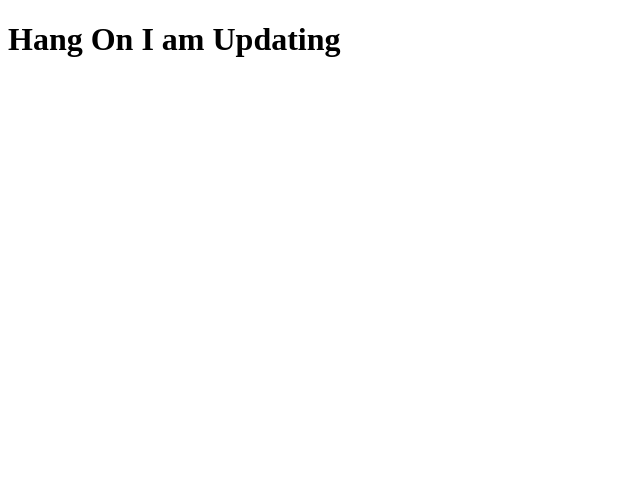
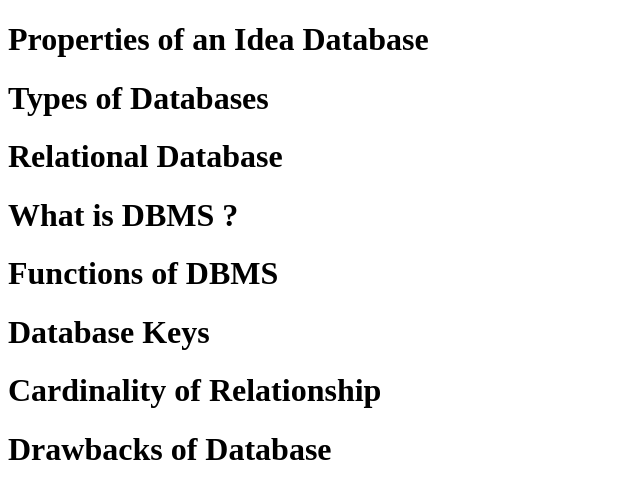
Before and after one commit to aakashpalsql/aakashpalsql.github.io, a plain HTML site: page index.html in a window 1280 px wide. Shown: the whole page, without its empty margins (0-640 px from the left). Drawn offline with Linux system fonts and the light colour scheme.

Commit message:
Update index.html

```diff
--- a/index.html
+++ b/index.html
@@ -2,9 +2,14 @@
 <html>
 <body>
 
-<h1>Hang On I am Updating</h1>
-
-
+<h1>Properties of an Idea Database</h1>
+<h1>Types of Databases</h1>
+<h1>Relational Database</h1>
+<h1>What is DBMS ?</h1>
+<h1>Functions of DBMS</h1>
+<h1>Database Keys</h1>
+<h1>Cardinality of Relationship</h1>
+<h1>Drawbacks of Database</h1>
 
 </body>
 </html>
```
